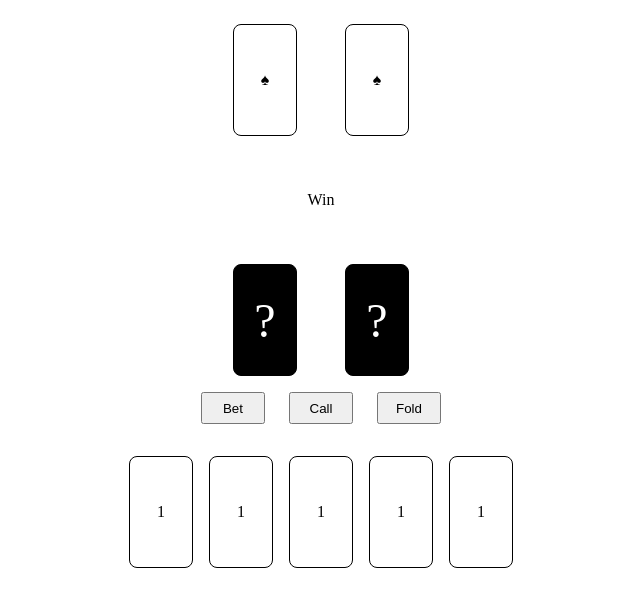
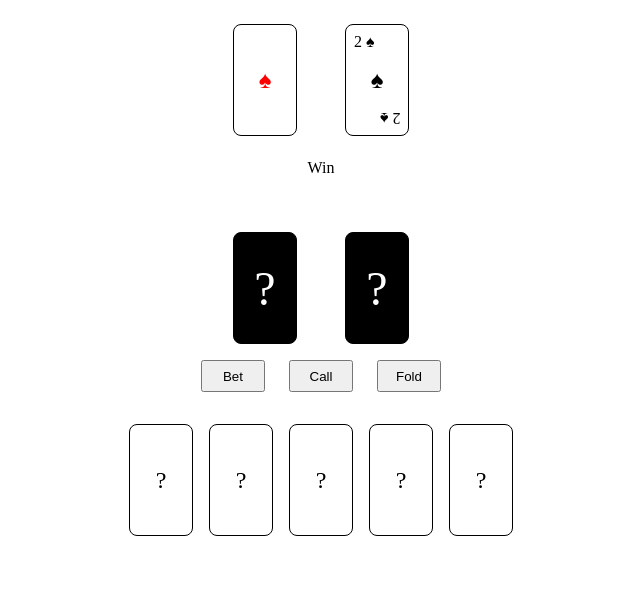
Before and after one commit to peterxu35/Project-1, a plain HTML site: page index.html in a window 1280 px wide. Shown: the whole page, without its empty margins (319-959 px from the left). Drawn offline with Linux system fonts and the light colour scheme.

Commit message:
seperate containers for making new divs without messing up format

```diff
--- a/app.js
+++ b/app.js
@@ -274,3 +274,6 @@ function compare(){
 
     }
 }
+
+const card1 = document.querySelector('.container1')
+card1.appendChild(deck.cards[0].getHTML())
--- a/deck.js
+++ b/deck.js
@@ -1,8 +1,8 @@
 //reference from Web Dev Simplified
 const suits = ["♠", "♣", "♥", "♦"]
 const values = [2, 3, 4, 5, 6, 7, 8, 9, 10, 11, 12, 13, 14]
-class Deck {
-    constructor(cards) {
+export default class Deck {
+    constructor(cards = newDeck()) {
         this.cards = cards
     }
 }
@@ -12,10 +12,22 @@ class Card {
         this.suit = suit
         this.value = value
     }
+    get color() {
+        return this.suit === '♣' || this.suit === '♠' ? 'black' : 'red '
+    }
+    getHTML(){
+        const cardDiv = document.createElement('div')
+        cardDiv.innerText = this.suit
+        cardDiv.classList.add("card", this.color)
+        cardDiv.dataset.value = `${this.value} ${this.suit}`
+        return cardDiv
+    }
+
 }
 
 //loop through suits, then values to combine into array with flatmap and map
 function newDeck() {
+    // use flatmap to get 1 array of 52 cards instead of 4 arrays of 13 (for each suit)
     return suits.flatMap(suit => {
         return values.map(value => {
             return new Card(suit, value)
--- a/index.html
+++ b/index.html
@@ -4,17 +4,21 @@
     <meta charset="UTF-8">
     <meta http-equiv="X-UA-Compatible" content="IE=edge">
     <meta name="viewport" content="width=device-width, initial-scale=1.0">
-    <script src="app.js" defer async></script>
+    <script src="app.js" type="module"></script>
     <link rel="stylesheet" href="style.css"/>
     <title>Poker</title>
 </head>
 <body>
     <div class="container1">
-        <div class="player-card card">♠</div>
-        <div class="player-card card">♠</div>
+        <!-- <div class="player-card card" data-value="3♠">♠</div> -->
+        <div class="player-card card red">♠</div>
+    </div>
+
+    <div class="container4">
         <div class="text">Win</div>
         <div class="computer-card">?</div>
         <div class="computer-card">?</div>
+
     </div>
 
     <div class="container2">
@@ -24,11 +28,11 @@
     </div>
 
     <div class="container3">
-        <div class="community-card card">1</div>
-        <div class="community-card card">1</div>
-        <div class="community-card card">1</div>
-        <div class="community-card card">1</div>
-        <div class="community-card card">1</div>
+        <div class="community-card card">?</div>
+        <div class="community-card card">?</div>
+        <div class="community-card card">?</div>
+        <div class="community-card card">?</div>
+        <div class="community-card card">?</div>
     </div>
 
 </body>
--- a/style.css
+++ b/style.css
@@ -6,7 +6,7 @@
     margin: 0;
     display: grid;
     grid-template-columns: repeat(2, 4rem);
-    grid-template-rows: 7rem 2rem 7rem;
+    grid-template-rows: 7rem;
     gap: 3rem;
     justify-content: center;
     padding-top: 1rem;
@@ -32,6 +32,15 @@
     padding-top: 2rem;
 }
 
+.container4 {
+    margin: 0;
+    display: grid;
+    grid-template-columns: repeat(2, 4rem);
+    grid-template-rows: 2rem 7rem;
+    gap: 3rem;
+    justify-content: center;
+    padding-top: 1rem;
+}
 
 .computer-card {
     height: 100;
@@ -54,6 +63,7 @@
 }
 
 .card {
+    position: relative;
     height: 100%;
     width: 100%;
     border: 1px solid black;
@@ -61,4 +71,31 @@
     display: flex;
     justify-content: center;
     align-items: center;
+    font-size: 1.5rem;
 }
+
+.card::before,
+.card::after {
+    position: absolute;
+    content: attr(data-value);
+    font-size: 1rem;
+}
+
+.card::before {
+    top: .5rem;
+    left: .5rem;
+}
+
+.card::after {
+    bottom: .5rem;
+    right: .5rem;
+    transform: rotate(180deg)
+}
+
+.card.red{
+    color: red
+}
+
+.card.black{
+    color:black
+}
```
